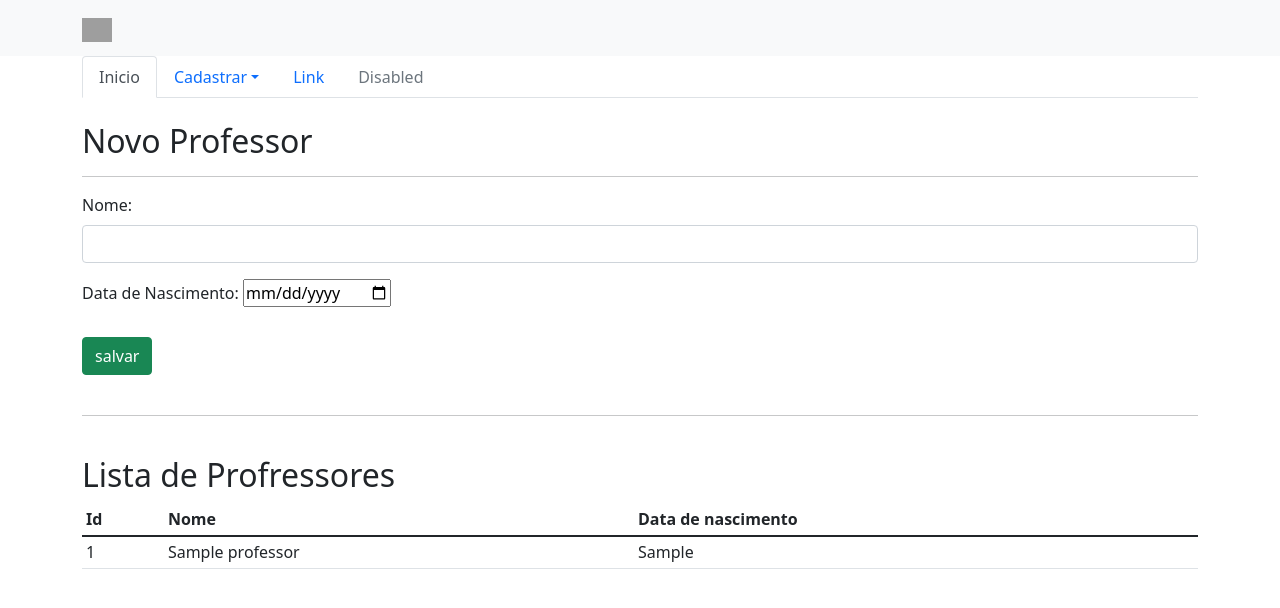
After one commit to JacksonAlmeida/crud-php-OO, a PHP site: page /cadProfessor.php in a window 1280 px wide. The commit adds this page. Shown: the top 608 px of the page. Run offline with PHP 8.4, Linux system fonts and the light colour scheme; tables that the repository leaves empty or names only in its code hold one stand-in row (values such as "Sample post"); grey boxes are pictures that could not be loaded.

Commit message:
inserir dados na tabela

```diff
--- /dev/null
+++ b/cadProfessor.php
@@ -0,0 +1,24 @@
+<?php
+
+require_once 'vendor/autoload.php';
+
+$prof = new \App\Model\Professor;
+//$prof->setId(8);
+//$prof->setNome("Black da Silva Jr");
+//$prof->setDtNascimento('2021-12-11');
+$profDAO = new App\ModelDao\ProfessorDao;
+//$profDAO->updateProfessor($prof);
+
+include __DIR__.'/includes/Header/index.php';
+include __DIR__.'/includes/Form/formProfessor.php';
+
+if(isset($_POST['nome'], $_POST['dt_nascimento'])){
+    $prof->setNome($_POST['nome']);
+    $prof->setDtNascimento($_POST['dt_nascimento']);
+    $profDAO->createProfessor($prof);
+}
+
+include __DIR__.'/includes/Lista/listProfessor.php';
+include __DIR__.'/includes/Footer/index.php';
+
+?>
--- /dev/null
+++ b/includes/Footer/index.php
@@ -0,0 +1,7 @@
+</body>
+
+<script src="https://cdn.jsdelivr.net/npm/bootstrap@5.1.3/dist/js/bootstrap.bundle.min.js" integrity="sha384-ka7Sk0Gln4gmtz2MlQnikT1wXgYsOg+OMhuP+IlRH9sENBO0LRn5q+8nbTov4+1p" crossorigin="anonymous"></script>
+<script src="https://cdn.jsdelivr.net/npm/jquery@3.5.1/dist/jquery.slim.min.js" integrity="sha384-DfXdz2htPH0lsSSs5nCTpuj/zy4C+OGpamoFVy38MVBnE+IbbVYUew+OrCXaRkfj" crossorigin="anonymous"></script>
+<script src="https://cdn.jsdelivr.net/npm/bootstrap@4.6.1/dist/js/bootstrap.bundle.min.js" integrity="sha384-fQybjgWLrvvRgtW6bFlB7jaZrFsaBXjsOMm/tB9LTS58ONXgqbR9W8oWht/amnpF" crossorigin="anonymous"></script>
+
+</html>
--- /dev/null
+++ b/includes/Form/formProfessor.php
@@ -0,0 +1,18 @@
+
+<br>
+<h2>Novo Professor</h2>
+<hr>
+<form method="POST" action="/composer/cadProfessor.php">
+    <div class="mb-3">
+        <label class="form-label">Nome:</label>
+        <input type="text" class="form-control" required name="nome">
+    </div>
+    <div class="mb-4">
+        <label class="form-label">Data de Nascimento: </label>
+        <input type="date" name="dt_nascimento">
+    </div>
+    <button type="submit" class="btn btn-success">salvar</button>
+</form>
+<br>
+<hr>
+<br>
--- /dev/null
+++ b/includes/Header/index.php
@@ -0,0 +1,46 @@
+<!doctype html>
+<html lang="pt-br">
+
+<head>
+
+    <meta charset="utf-8">
+    <meta name="viewport" content="width=device-width, initial-scale=1">
+
+    <link href="https://cdn.jsdelivr.net/npm/bootstrap@5.1.3/dist/css/bootstrap.min.css" rel="stylesheet" integrity="sha384-1BmE4kWBq78iYhFldvKuhfTAU6auU8tT94WrHftjDbrCEXSU1oBoqyl2QvZ6jIW3" crossorigin="anonymous">
+
+    <title>Desafio!</title>
+</head>
+
+<body>
+
+    <nav class="navbar navbar-light bg-light">
+        <div class="container">
+            <a class="navbar-brand" href="/composer/">
+                <img src="/assets/img/Unimed-navBar.jpg" alt="Unimed Manaus" width="30" height="24">
+            </a>
+        </div>
+    </nav>
+
+    <div class="container">
+
+        <ul class="nav nav-tabs">
+            <li class="nav-item">
+                <a class="nav-link active" href="/composer/">Inicio</a>
+            </li>
+            <li class="nav-item dropdown">
+                <a class="nav-link dropdown-toggle" data-toggle="dropdown" href="#" role="button" aria-expanded="false">Cadastrar</a>
+                <div class="dropdown-menu">
+                    <a class="dropdown-item" href="/composer/cadProfessor.php">Professor</a>
+                    <a class="dropdown-item" href="#">Aluno</a>
+                    <a class="dropdown-item" href="#">Curso</a>
+                    <div class="dropdown-divider"></div>
+                    <a class="dropdown-item" href="#">Separated link</a>
+                </div>
+            </li>
+            <li class="nav-item">
+                <a class="nav-link" href="#">Link</a>
+            </li>
+            <li class="nav-item">
+                <a class="nav-link disabled">Disabled</a>
+            </li>
+        </ul>
--- /dev/null
+++ b/includes/Lista/listProfessor.php
@@ -0,0 +1,35 @@
+<?php
+
+echo "<h2>Lista de Profressores</h2>";
+
+?>
+
+<div class="table-responsive">
+    <table class="table table-striped table-sm">
+        <thead>
+            <tr>
+                <th>Id</th>
+                <th>Nome</th>
+                <th>Data de nascimento</th>
+            </tr>
+        </thead>
+        <tbody>
+            <tr>
+                <?php
+
+                $prof = new \App\Model\Professor;
+
+                foreach ($profDAO->findAll() as $prof) :
+                    //echo "id= " . $prof['id_professor'] . "<pre>" . "nome= " . $prof['nome'] . "<pre>" . "data de nascimento= " . $prof['dt_nascimento'] . "<hr>";
+                    //var_dump($prof);
+                    echo "<tr>";
+                    echo "<td>".$prof['id_professor']."</td>";
+                    echo "<td>".$prof['nome']."</td>";
+                    echo "<td>".$prof['dt_nascimento']."</td>";
+                    echo "</tr>";
+                endforeach;
+                ?>
+            </tr>
+        </tbody>
+    </table>
+</div>
```
Also changed, not shown: index.php (+2 -10 lines).
